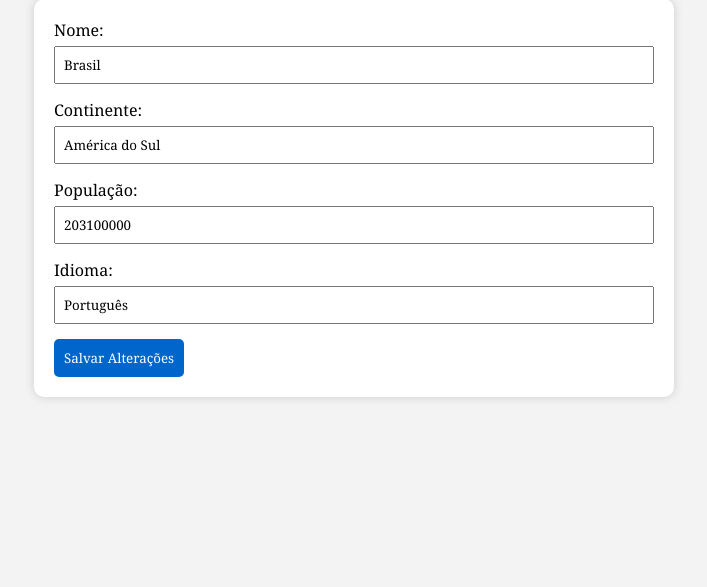
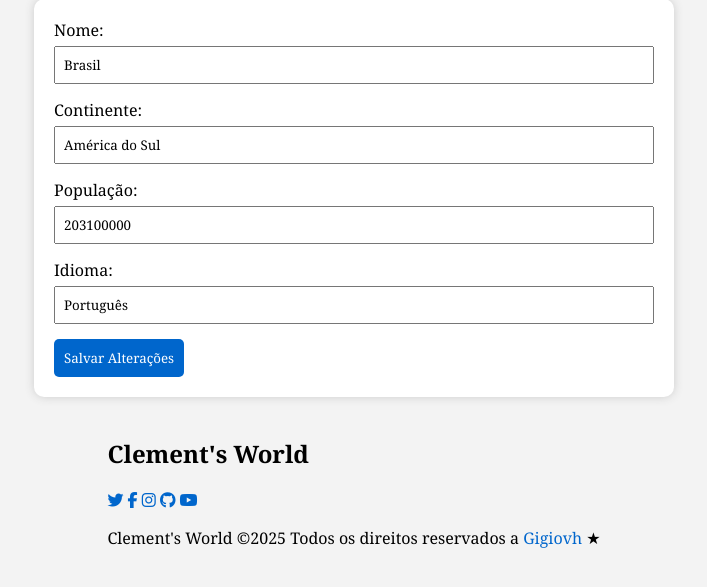
Before and after one commit to Gigiovh/Crud-Mundo, a PHP site: page /pais/editar.php?id=1 in a window 1280 px wide. Shown: the part 122-709 px from the top of the page, without its empty margins (286-993 px from the left). Run offline with PHP 8.4, Linux system fonts and the light colour scheme; data comes from the database, SQL or seed files in the repository; some libraries are stand-ins or nearby versions; some web fonts are replaced.

Commit message:
Update editar.php

```diff
--- a/pais/editar.php
+++ b/pais/editar.php
@@ -12,6 +12,7 @@ $pais = $result->fetch_assoc();
 <link rel="preconnect" href="https://fonts.googleapis.com">
     <link rel="preconnect" href="https://fonts.gstatic.com" crossorigin>
     <link href="https://fonts.googleapis.com/css2?family=Caprasimo&display=swap" rel="stylesheet">
+    <link rel="stylesheet" href="https://cdnjs.cloudflare.com/ajax/libs/font-awesome/6.6.0/css/all.min.css">
     <link rel="preconnect" href="https://fonts.googleapis.com">
 <link rel="preconnect" href="https://fonts.gstatic.com" crossorigin>
 <link href="https://fonts.googleapis.com/css2?family=Noto+Serif:ital,wght@0,100..900;1,100..900&display=swap" rel="stylesheet">
@@ -56,4 +57,22 @@ if (isset($_POST['salvar'])) {
 }
 ?>
 </body>
+
+<!-- Footer -->
+<footer class="footer">
+  <h2 class="footer-logo">Clement's World</h2>
+
+
+  <div class="footer-social">
+    <a href="https://twitter.com" target="_blank"><i class="fab fa-twitter"></i></a>
+    <a href="https://facebook.com" target="_blank"><i class="fab fa-facebook-f"></i></a>
+    <a href="https://instagram.com" target="_blank"><i class="fab fa-instagram"></i></a>
+    <a href="https://github.com/Gigiovh" target="_blank"><i class="fab fa-github"></i></a>
+    <a href="https://youtube.com" target="_blank"><i class="fab fa-youtube"></i></a>
+  </div>
+  <p class="footer-copy">
+    Clement's World ©2025 Todos os direitos reservados a <a href="https://github.com/Gigiovh">Gigiovh</a>
+    <span class="heart">★</span>
+  </p>
+</footer>
 </html>
```
